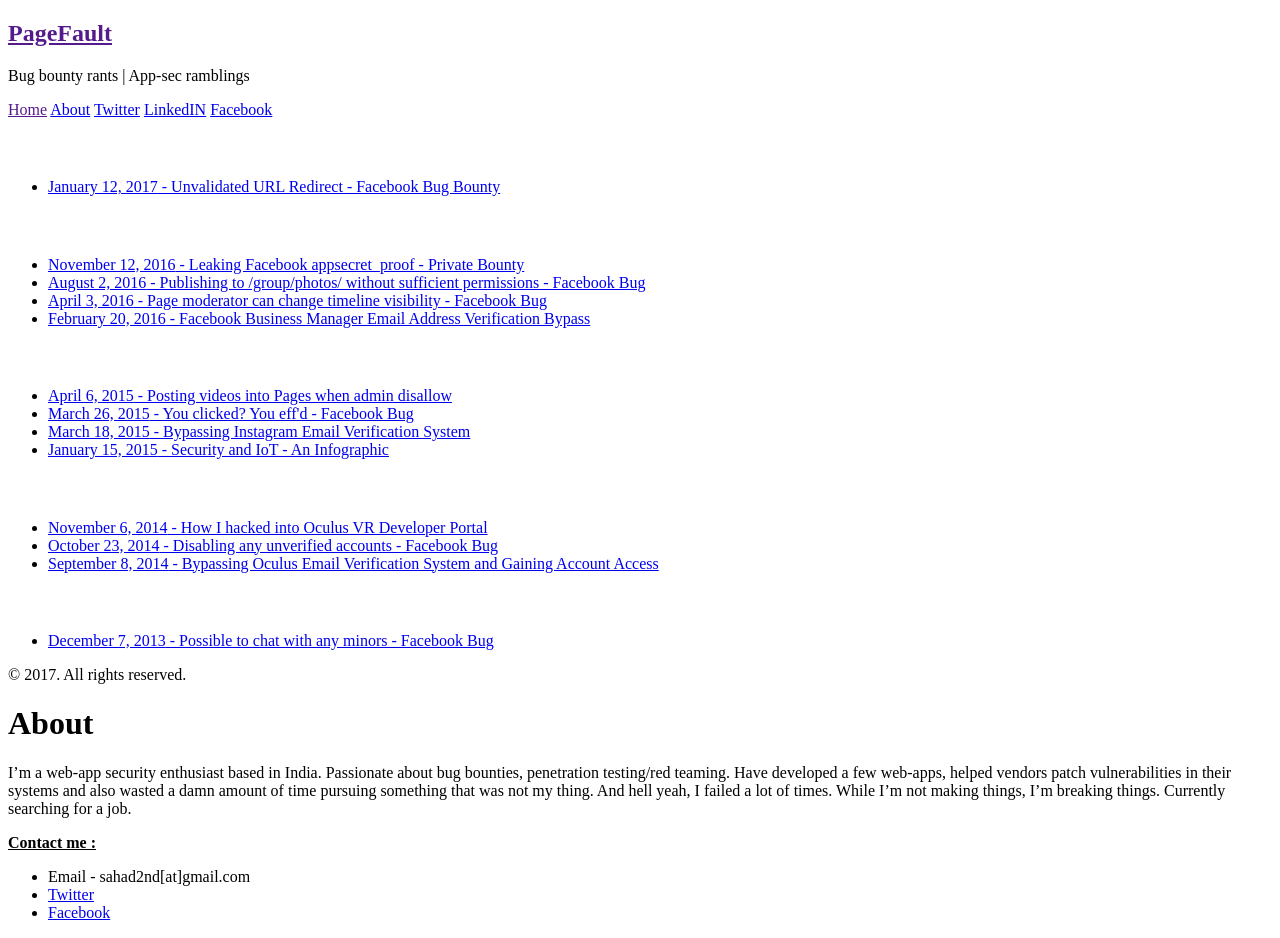
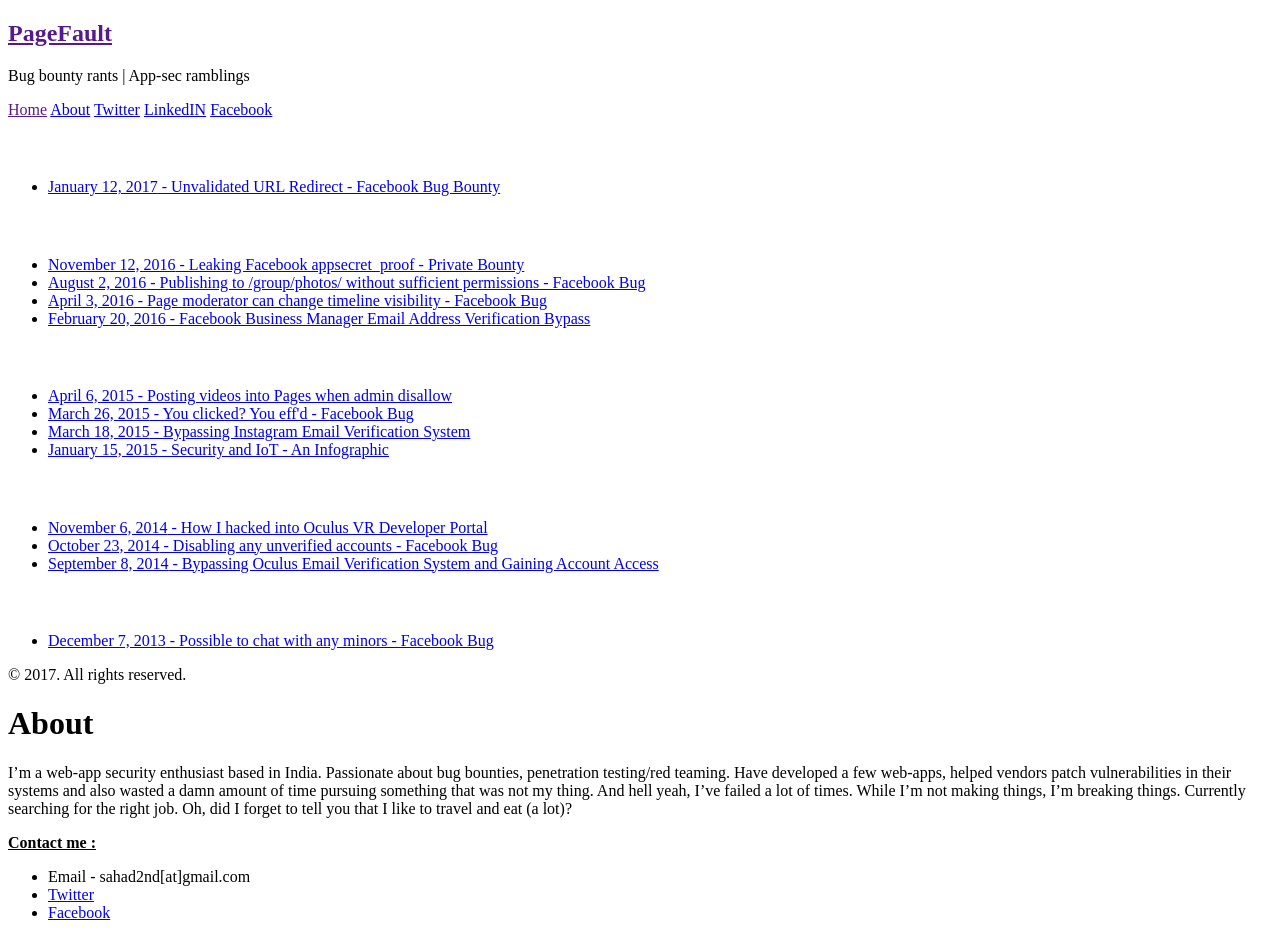
Before and after one commit to sahadnk72/sahadnk72.github.io, a Jekyll site: the page built from about.md, in a window 1280 px wide. Built offline with Jekyll 4.4.1, drawn with Linux system fonts in a browser that asks for light colours.

Commit message:
Update about.md

```diff
--- a/about.md
+++ b/about.md
@@ -4,7 +4,7 @@ title: About
 ---
 
 
-I'm a web-app security enthusiast based in India. Passionate about bug bounties, penetration testing/red teaming. Have developed a few web-apps, helped vendors patch vulnerabilities in their systems and also wasted a damn amount of time pursuing something that was not my thing. And hell yeah, I failed a lot of times. While I'm not making things, I'm breaking things. Currently searching for a job.
+I'm a web-app security enthusiast based in India. Passionate about bug bounties, penetration testing/red teaming. Have developed a few web-apps, helped vendors patch vulnerabilities in their systems and also wasted a damn amount of time pursuing something that was not my thing. And hell yeah, I've failed a lot of times. While I'm not making things, I'm breaking things. Currently searching for the right job. Oh, did I forget to tell you that I like to travel and eat (a lot)?
 
 
 <b><u>Contact me :</u></b>
```
